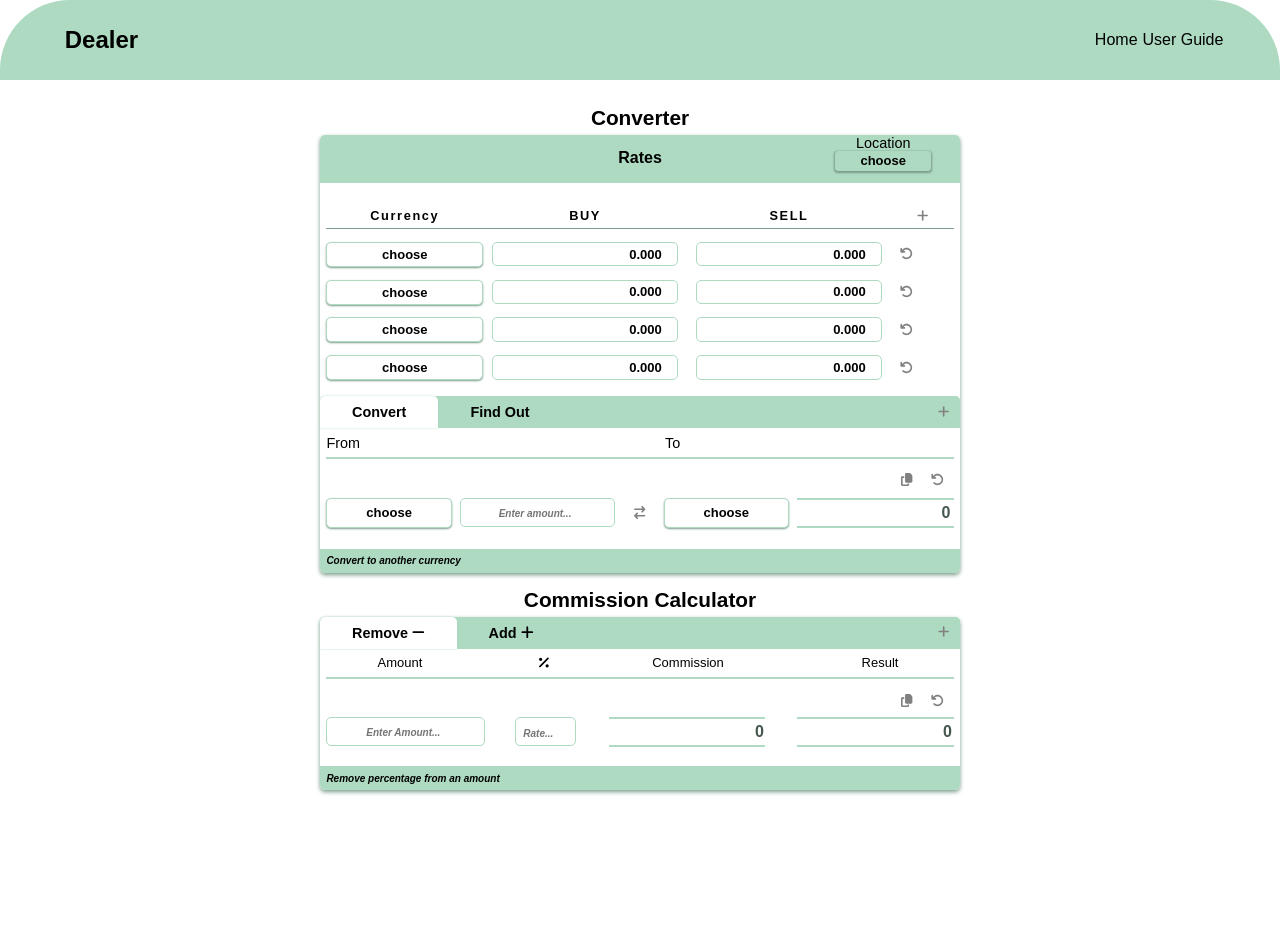
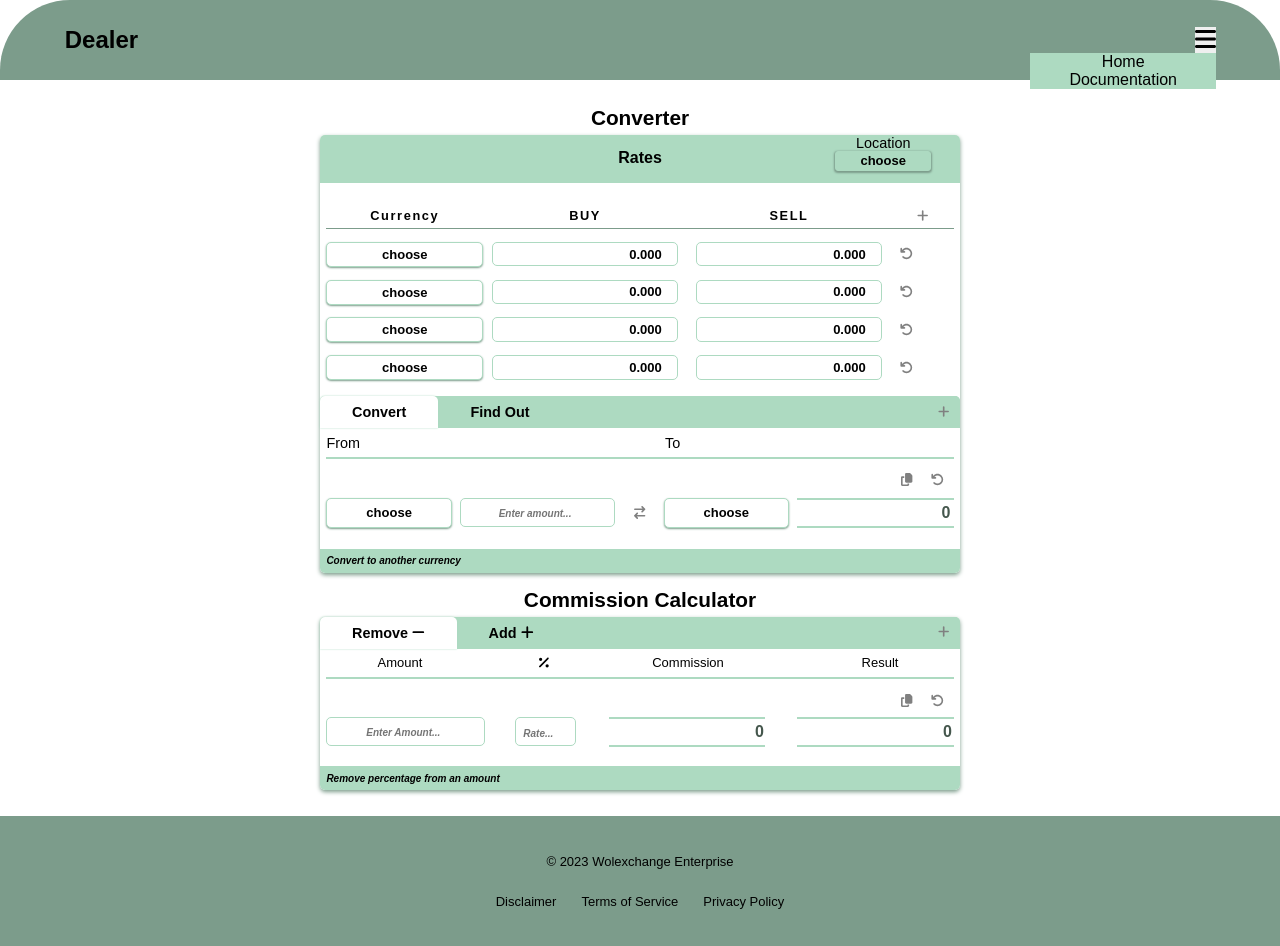
Before and after one commit to haywae/DealerApp, a React (Create React App) app: page / in a window 1280 px wide. Before the commit the page ends 816 px from the top, so only its background shows below. Built offline with nearby package versions, Linux system fonts and the light colour scheme.

Commit message:
lots of changes to create a routable page

```diff
--- a/package.json
+++ b/package.json
@@ -1,5 +1,5 @@
 {
-  "homepage": "https://haywae.github.io/DealerApp",
+  "homepage": "https://haywae.github.io/",
   "name": "dealer",
   "version": "0.1.0",
   "private": true,
--- a/src/App.jsx
+++ b/src/App.jsx
@@ -1,17 +1,19 @@
 import { BrowserRouter, Routes, Route} from "react-router-dom"
 import { Home } from "./pages/Home"
 import { NoPage } from "./pages/NoPage"
-import { UserGuide } from "./pages/UserGuide"
+import { Documentation } from "./pages/Documentaion"
+import { SharedLayout } from "./pages/SharedLayout"
 
 export default function App() {
   return (
     <div>
       <BrowserRouter>
         <Routes>
-          <Route index element={ <Home /> } />
-          <Route path="/home" element={<Home />} />
-          <Route path="/userGuide" element={<UserGuide />} />
-          <Route path="*" element={<NoPage />}/>
+          <Route path="/" element={ <SharedLayout/> }>
+            <Route index element={ <Home /> } />
+            <Route path="/documentation" element={<Documentation />} />
+            <Route path="*" element={<NoPage />}/>
+          </Route>
         </Routes>
       </BrowserRouter>
     </div>
--- /dev/null
+++ b/src/components/Footer.jsx
@@ -0,0 +1,16 @@
+import React from 'react'
+import '../css/Footer.css'
+import { Link } from 'react-router-dom'
+
+export function Footer() {
+    return (
+        <div className='footer-container'>
+            <div className='footer-r1'> &copy; 2023 Wolexchange Enterprise</div>
+            <div className='footer-r2'>
+                <Link className='footer-tags'>Disclaimer</Link>
+                <Link className='footer-tags'>Terms of Service</Link>
+                <Link className='footer-tags'>Privacy Policy</Link>
+            </div>
+        </div>
+    )
+}
--- a/src/components/Header.jsx
+++ b/src/components/Header.jsx
@@ -1,5 +1,9 @@
 import React from "react";
 import "../css/Header.css"
+import { NavLink } from "react-router-dom";
+import { FontAwesomeIcon } from "@fortawesome/react-fontawesome";
+import { faNavicon } from "@fortawesome/free-solid-svg-icons";
+
 export default function Header() {
     return (
         <header>
@@ -7,9 +11,12 @@ export default function Header() {
                 <h2 className="headerText">Dealer</h2>
             </section>
             <section className="nav-container">
+                <button >
+                    <FontAwesomeIcon icon={faNavicon} className="nav-icon" />
+                </button>
                 <ul className="nav-items">
-                    <li><a href="/home">Home</a></li>
-                    <li><a href="/userGuide">User Guide</a></li>
+                    <li><NavLink to='/'>Home</NavLink></li>
+                    <li><NavLink to='/documentation'>Documentation</NavLink></li>
                 </ul>
             </section>
         </header>
--- /dev/null
+++ b/src/css/Footer.css
@@ -0,0 +1,20 @@
+.footer-container{
+    text-align: center;
+    background-color: var(--midColor);
+    font-size: small;
+    min-height: 10vh;
+    padding: 1%;
+}
+.footer-r1{
+    margin: 2% auto;
+}
+.footer-r2{
+    margin: 2% auto;
+}
+.footer-tags{
+    text-decoration: none;
+    color: black;
+    display: inline-block;
+    margin: 0 1%;
+
+}
--- a/src/css/Header.css
+++ b/src/css/Header.css
@@ -1,6 +1,6 @@
 header{
     height: 5rem;
-    background-color: var(--lightColor);
+    background-color: var(--midColor);
     border-radius: 70px 70px 0 0;
     display: flex;
     justify-content: space-between;
@@ -13,21 +13,29 @@ header{
 .nav-container{
     margin: auto 5%;
 }
+.nav-icon{
+    position: relative;
+    height: 1.5rem;
+}
 .nav-items{
-    display: flex;
+    position: absolute;
+    right: 5%;
+    background-color: var(--lightColor);
+    z-index: 2;
+    width: 10rem;
+    padding: 0 1%;
 }
 .nav-items li{
     list-style: none;
     margin: 0 2%;
     text-align: center;
-    text-wrap:nowrap;
-}
-.nav-items li:hover{
-    background-color: var(--midColor);
 }
 .nav-items a{
     text-decoration: none;
     color: black;
+}
+.nav-items a:hover{
+    background-color: var(--midColor);
 }
 .headerIcon{
     margin: auto 1%;
--- a/src/index.css
+++ b/src/index.css
@@ -20,7 +20,7 @@ button{
 input{
     font-size: small;
 }
-#content {
+.content {
     margin: 2%;
     min-height: 70vh;
     /*border-right: 3px solid grey;
@@ -132,25 +132,25 @@ input:focus{
 }
 /* Tooltips */
 @media only screen and (min-width: 768px){
-    #content{
+    .content{
         margin: 2% 15%;
     }
 }
 
 @media only screen and (min-width: 1024px){
-    #content{
+    .content{
         margin: 2% 25%;
     }
 }
 
 @media only screen and (min-width: 1440px){
-    #content{
+    .content{
         margin: 2% 30%;
     }
 }
 
 @media only screen and (min-width: 2560px){
-    #content{
+    .content{
         margin: 2% 35%;
     }
 }
--- /dev/null
+++ b/src/pages/Documentaion.jsx
@@ -0,0 +1,8 @@
+
+export function Documentation() {
+    return(
+        <div>
+            <p>This is the User-Guide</p>
+        </div>
+    )
+}
--- a/src/pages/Home.jsx
+++ b/src/pages/Home.jsx
@@ -1,4 +1,4 @@
-import Header from '../components/Header'
+import Header from "../components/Header";
 import "/node_modules/flag-icons/css/flag-icons.min.css";
 import ComCalculator from '../components/ComCalculator';
 import ConverterApp from '../components/ConveterApp';
@@ -8,7 +8,7 @@ export function Home(){
     return(
         <div >
             <Header/>
-            <main id='content'>
+            <main className='content'>
                 <h2 className='section-headings'>Converter</h2>
                 <ConverterApp/>
                 <h2 className='section-headings'>Commission Calculator</h2>
--- /dev/null
+++ b/src/pages/SharedLayout.jsx
@@ -0,0 +1,12 @@
+import Header from "../components/Header"
+import { Footer } from "../components/Footer"
+import { Outlet } from "react-router-dom"
+
+export function SharedLayout() {
+    return(
+        <>
+            <Outlet/>
+            <Footer />
+        </>
+    )
+}
--- a/src/pages/UserGuide.jsx
+++ /dev/null
@@ -1,10 +0,0 @@
-import Header from "../components/Header";
-
-export function UserGuide() {
-    return(
-        <div>
-            <Header/>
-            <p>This is the User-Guide</p>
-        </div>
-    )
-}
```
Also changed, not shown: src/pages/About.jsx (added).
